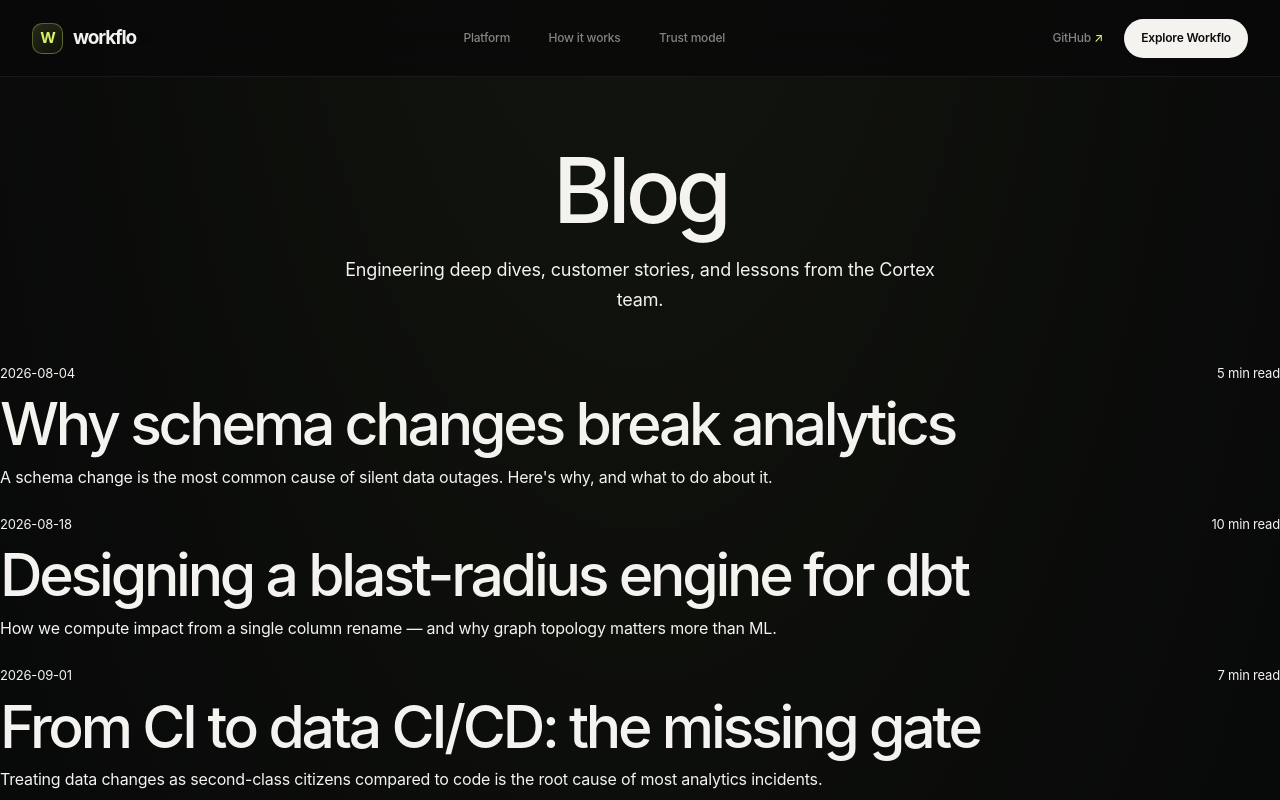
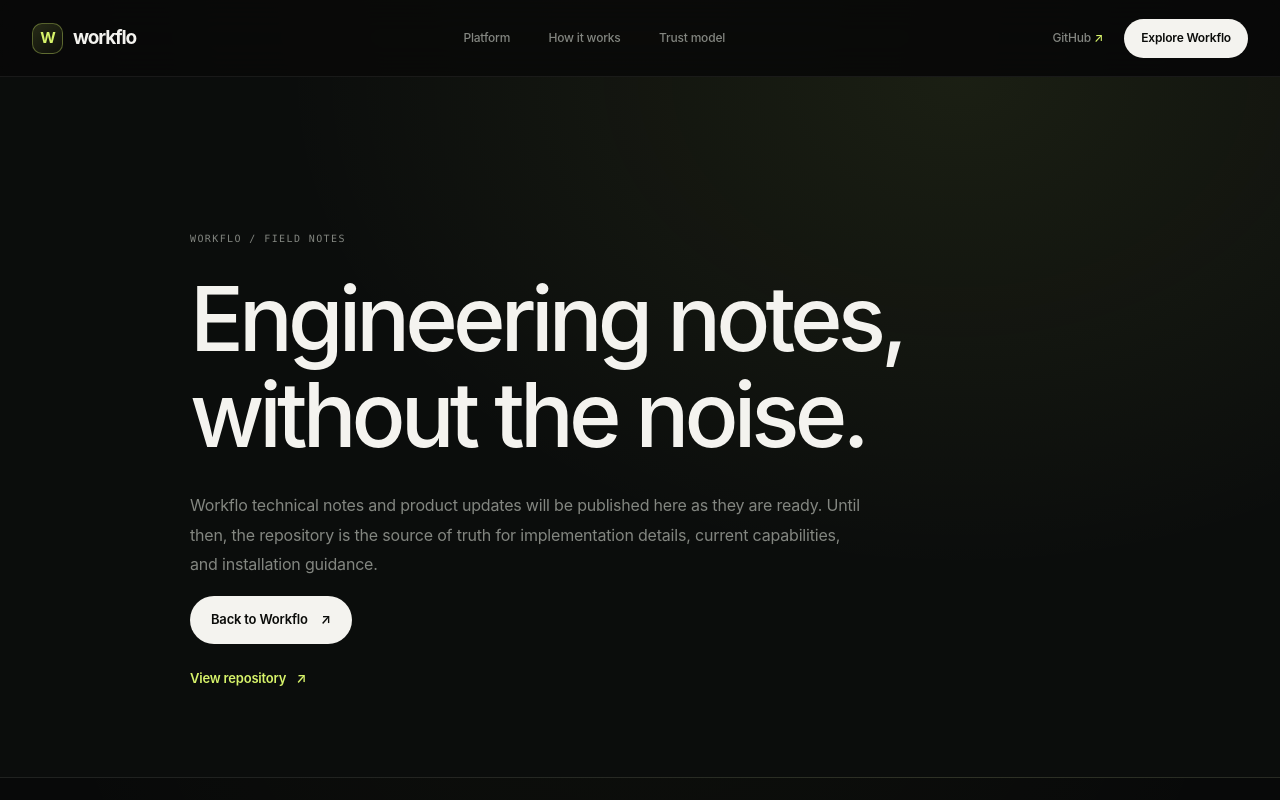
Before and after one commit to Kshitij-Tripathi87/workflo, a Next.js app in the folder website/: page /blog in a window 1280 px wide. Shown: the top 800 px of the page. Built offline with nearby package versions, Linux system fonts and the light colour scheme.

Commit message:
replace legacy Cortex blog landing with Workflo notes page

```diff
--- a/website/app/blog/page.tsx
+++ b/website/app/blog/page.tsx
@@ -1,76 +1,29 @@
 import Link from "next/link";
-
-const posts = [
-  {
-    slug: "why-schema-changes-break-analytics",
-    title: "Why schema changes break analytics",
-    excerpt:
-      "A schema change is the most common cause of silent data outages. Here's why, and what to do about it.",
-    date: "2026-08-04",
-    read: "5 min",
-  },
-  {
-    slug: "designing-a-blast-radius-engine",
-    title: "Designing a blast-radius engine for dbt",
-    excerpt:
-      "How we compute impact from a single column rename — and why graph topology matters more than ML.",
-    date: "2026-08-18",
-    read: "10 min",
-  },
-  {
-    slug: "from-ci-to-data-ci-cd",
-    title: "From CI to data CI/CD: the missing gate",
-    excerpt:
-      "Treating data changes as second-class citizens compared to code is the root cause of most analytics incidents.",
-    date: "2026-09-01",
-    read: "7 min",
-  },
-];
 
 export default function BlogPage() {
   return (
-    <div className="container" style={{ paddingTop: 64, paddingBottom: 64 }}>
-      <h1 style={{ textAlign: "center", marginBottom: 16 }}>Blog</h1>
-      <p
-        style={{
-          textAlign: "center",
-          fontSize: 18,
-          color: "var(--text-dim)",
-          maxWidth: 640,
-          margin: "0 auto 48px",
-        }}
-      >
-        Engineering deep dives, customer stories, and lessons from the
-        Cortex team.
- </p>
-
-      <div style={{ display: "flex", flexDirection: "column", gap: 24 }}>
-        {posts.map((post) => (
-          <Link
-            key={post.slug}
-            href={`/blog/${post.slug}`}
-            className="card"
-            style={{ textDecoration: "none", color: "inherit" }}
-          >
-            <div
-              style={{
-                display: "flex",
-                justifyContent: "space-between",
-                color: "var(--text-muted)",
-                fontSize: 13,
-                marginBottom: 8,
-              }}
-            >
-              <span>{post.date}</span>
-              <span>{post.read} read</span>
-              </div>
-              <h2 style={{ marginTop: 0, marginBottom: 8, color: "var(--text)" }}>
-              {post.title}
-              </h2>
-              <p style={{ color: "var(--text-dim)", margin: 0 }}>{post.excerpt}</p>
-            </Link>
-          ))}
-    </div>
- </div>
+    <section className="subpage-hero">
+      <div className="site-shell">
+        <p className="eyebrow">WORKFLO / FIELD NOTES</p>
+        <h1>Engineering notes, without the noise.</h1>
+        <p>
+          Workflo technical notes and product updates will be published here
+          as they are ready. Until then, the repository is the source of truth
+          for implementation details, current capabilities, and installation
+          guidance.
+        </p>
+        <Link className="button button--light" href="/">
+          Back to Workflo <span aria-hidden="true">↗</span>
+        </Link>
+        <a
+          className="text-link closing-panel__secondary-link"
+          href="https://github.com/Kshitij-Tripathi87/workflo"
+          target="_blank"
+          rel="noreferrer"
+        >
+          View repository <span aria-hidden="true">↗</span>
+        </a>
+      </div>
+    </section>
   );
 }
```
